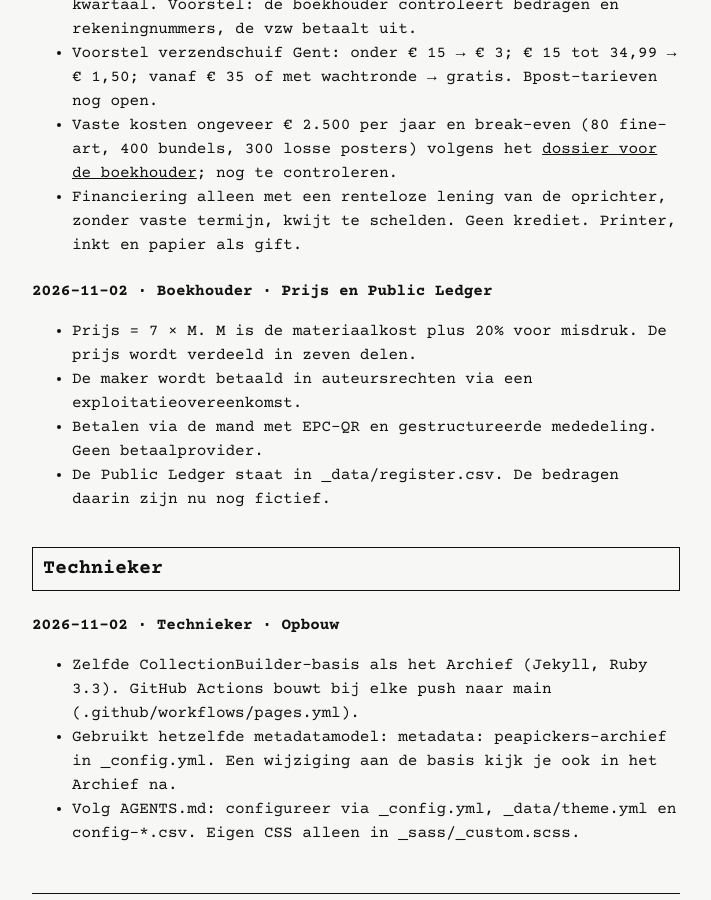
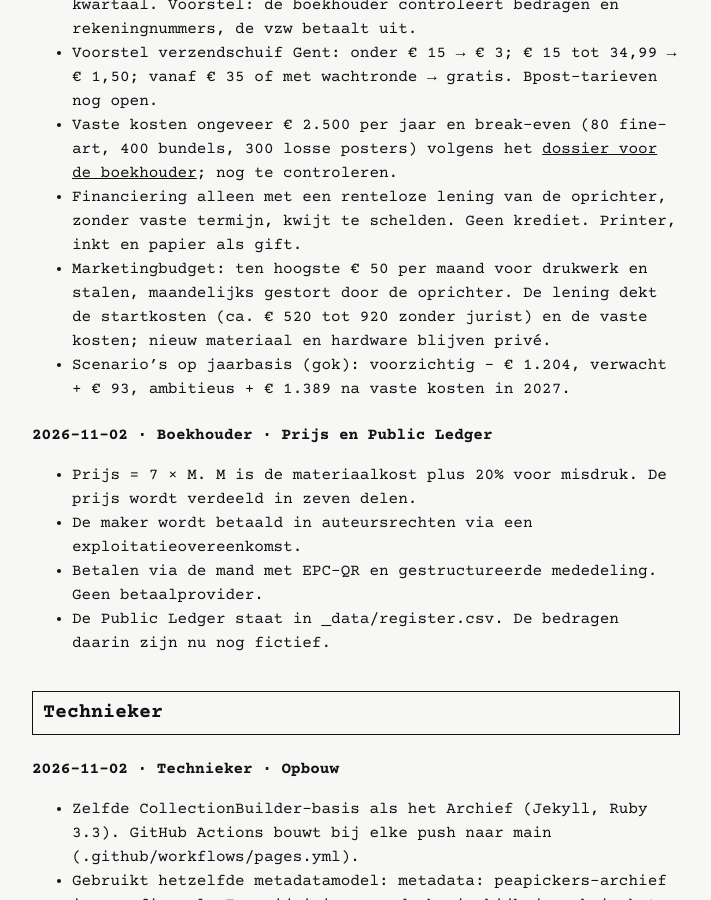
Before and after one commit to peapickers/peapickers.github.io, a Jekyll site: the page built from projecten/postershop.md, in a window 1280 px wide and 900 px high, scrolled down 1694 px. Shown: the whole window, without its empty margins (284-995 px from the left). Built offline with Jekyll 4.4.1, drawn with Linux system fonts in a browser that asks for light colours.

Commit message:
Projectpagina postershop: marketingbudget, startkosten en scenario's
Co-Authored-By: Claude Opus 5.5 <noreply@anthropic.com>
Claude-Session: https://claude.ai/code/session_01CW2uQxSuT66vctJKqqHsF1

```diff
--- a/projecten/postershop.md
+++ b/projecten/postershop.md
@@ -46,6 +46,8 @@ Vervangt: 2026-11-02 (Prijs en Public Ledger), voor wat de verdeling betreft.
 - Voorstel verzendschuif Gent: onder € 15 → € 3; € 15 tot 34,99 → € 1,50; vanaf € 35 of met wachtronde → gratis. Bpost-tarieven nog open.
 - Vaste kosten ongeveer € 2.500 per jaar en break-even (80 fine-art, 400 bundels, 300 losse posters) volgens het [dossier voor de boekhouder](boekhouder/dossier-voor-de-boekhouder.html); nog te controleren.
 - Financiering alleen met een renteloze lening van de oprichter, zonder vaste termijn, kwijt te schelden. Geen krediet. Printer, inkt en papier als gift.
+- Marketingbudget: ten hoogste € 50 per maand voor drukwerk en stalen, maandelijks gestort door de oprichter. De lening dekt de startkosten (ca. € 520 tot 920 zonder jurist) en de vaste kosten; nieuw materiaal en hardware blijven privé.
+- Scenario's op jaarbasis (gok): voorzichtig – € 1.204, verwacht + € 93, ambitieus + € 1.389 na vaste kosten in 2027.
 
 ### 2026-11-02 · Boekhouder · Prijs en Public Ledger
 
```
